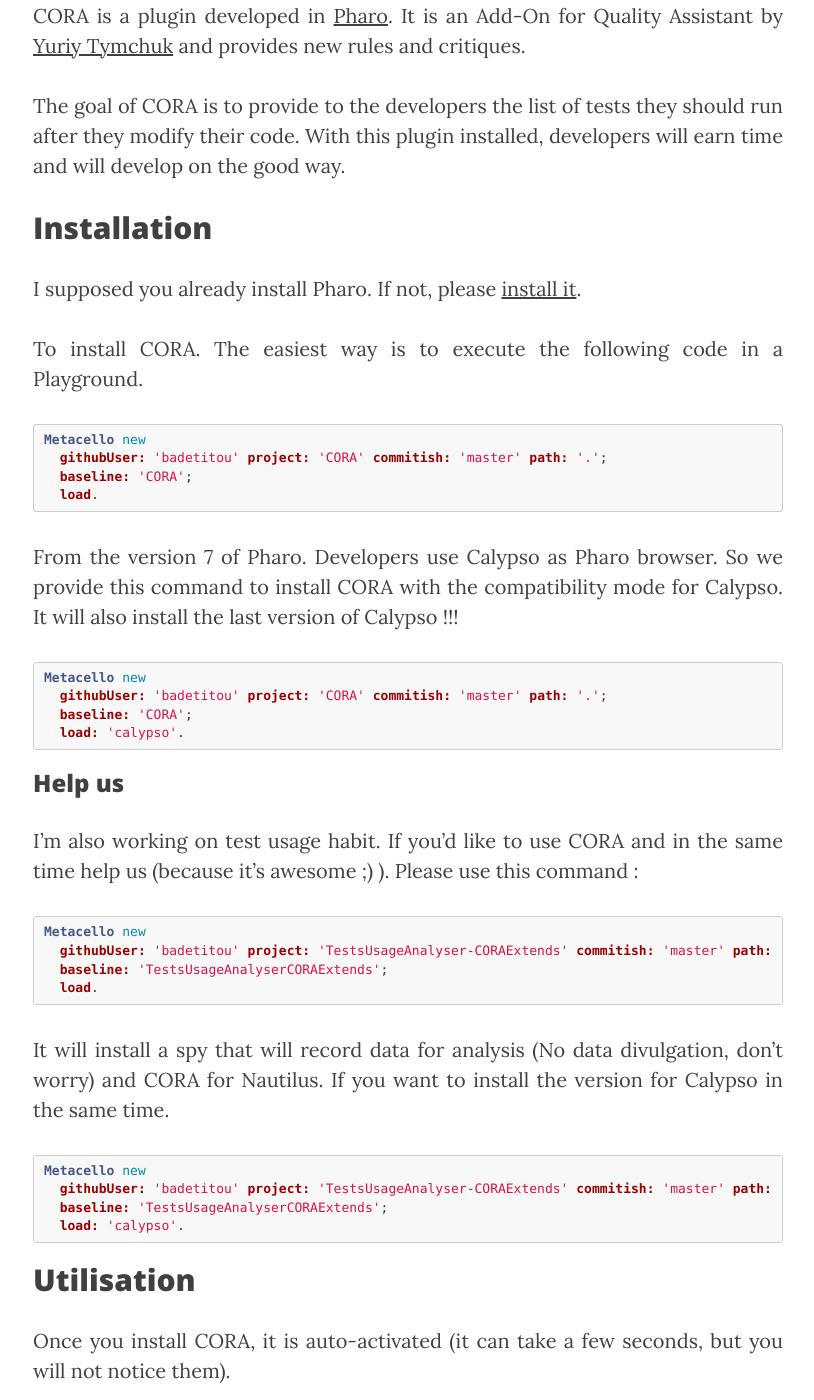
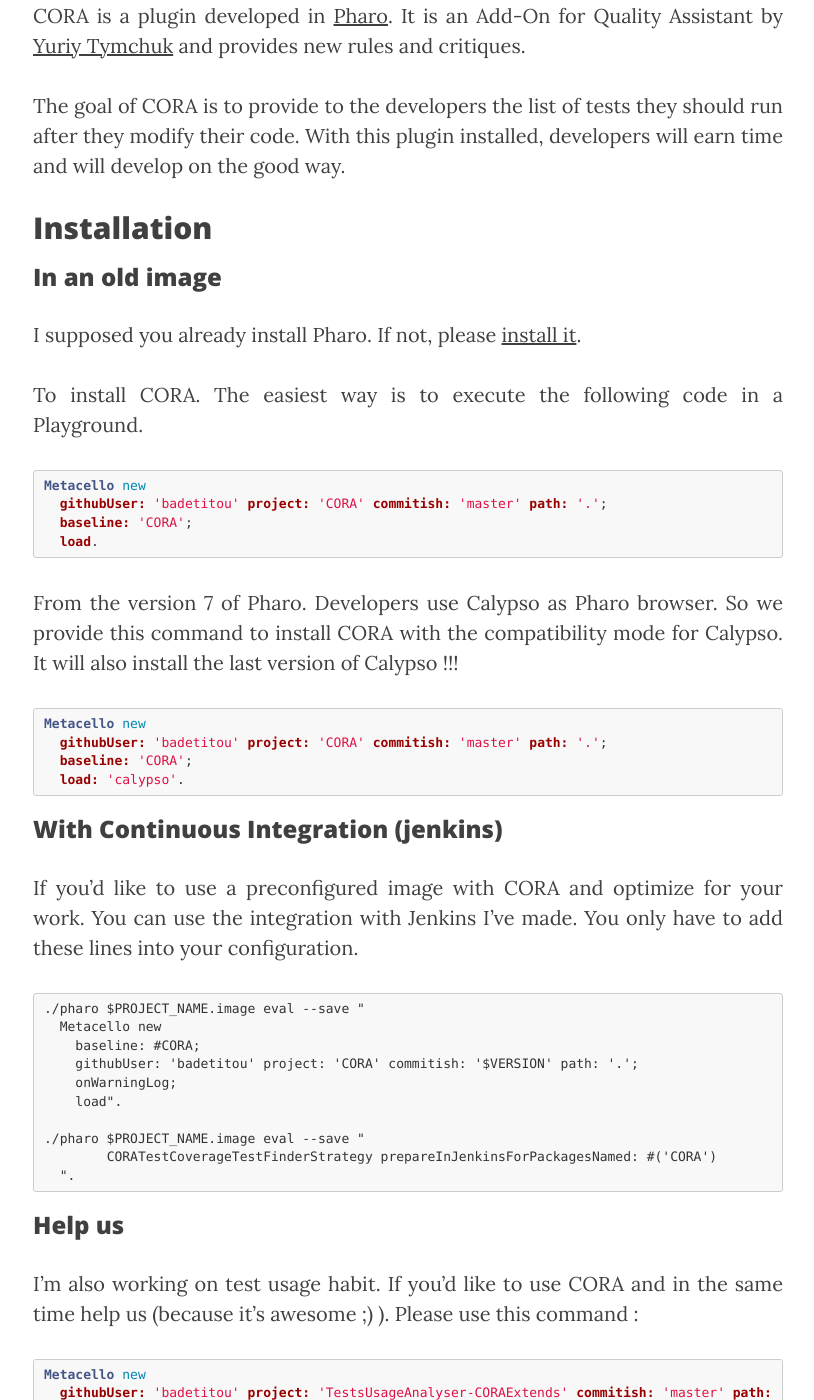
Before and after one commit to badetitou/badetitou.github.io, a Jekyll site: the page built from _posts/2017-07-05-CORA.md, in a window 1280 px wide and 1400 px high, scrolled down 545 px. Shown: the whole window, without its empty margins (232-1046 px from the left). Built offline with Jekyll 4.4.1, drawn with Linux system fonts in a browser that asks for light colours; nearby versions of some CDN libraries.

Commit message:
Add description jenkins

````diff
--- a/_posts/2017-07-05-CORA.md
+++ b/_posts/2017-07-05-CORA.md
@@ -14,6 +14,8 @@
 With this plugin installed, developers will earn time and will develop on the good way.
 
 ## Installation
+
+### In an old image
 
 I supposed you already install Pharo. If not, please [install it](http://pharo.org/download).
 
@@ -35,6 +37,25 @@
   githubUser: 'badetitou' project: 'CORA' commitish: 'master' path: '.';
   baseline: 'CORA';
   load: 'calypso'.
+```
+
+### With Continuous Integration (jenkins)
+
+If you'd like to use a preconfigured image with CORA and optimize for your work.
+You can use the integration with Jenkins I've made.
+You only have to add these lines into your configuration.
+
+```
+./pharo $PROJECT_NAME.image eval --save "
+  Metacello new
+    baseline: #CORA;
+    githubUser: 'badetitou' project: 'CORA' commitish: '$VERSION' path: '.';
+    onWarningLog;
+    load".
+
+./pharo $PROJECT_NAME.image eval --save "
+	CORATestCoverageTestFinderStrategy prepareInJenkinsForPackagesNamed: #('CORA')
+  ".
 ```
 
 ### Help us
````
